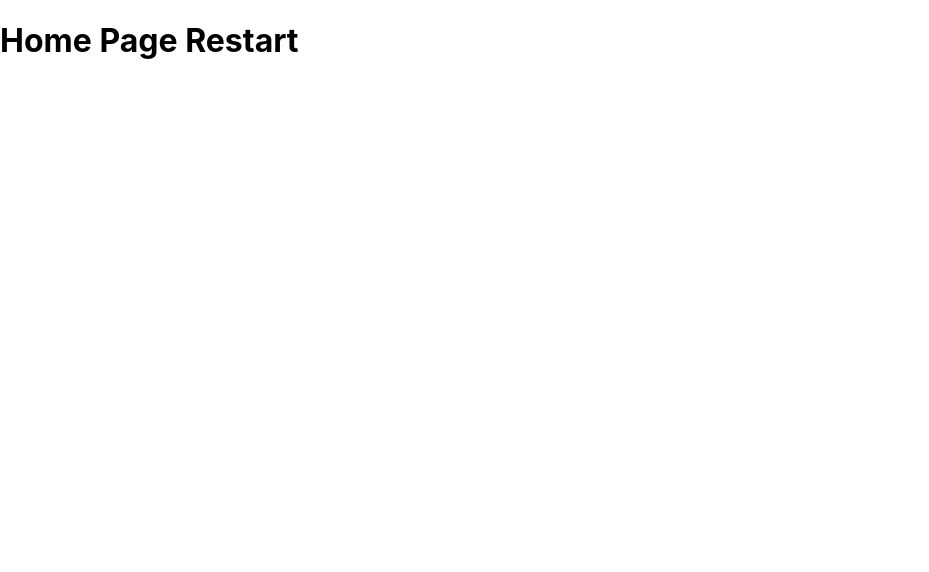
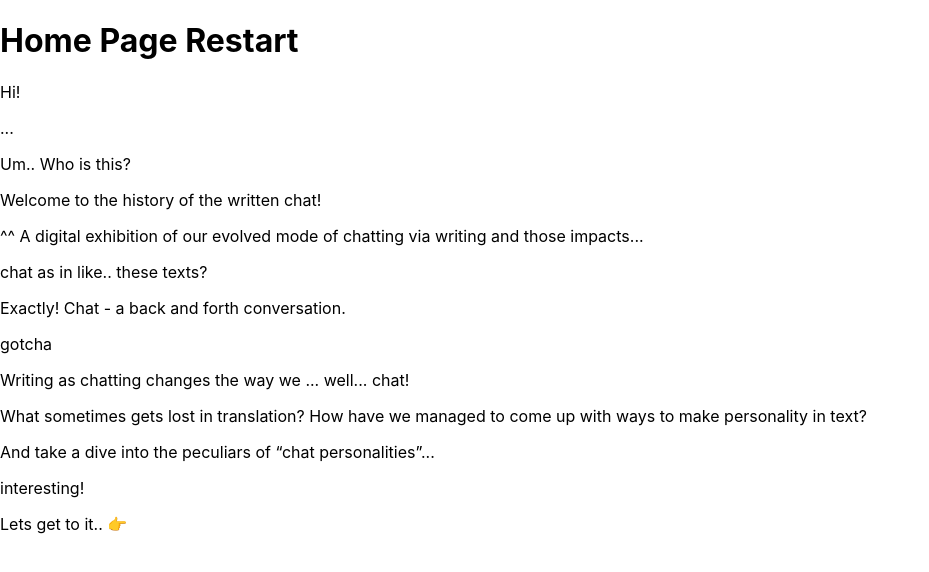
Before and after one commit to harrydnewman/augmenting-final, a React (Vite) app: page /homepage in a window 1280 px wide. Shown: the top 572 px of the page, without its empty margins (0-929 px from the left). Built offline with nearby package versions, Linux system fonts and the light colour scheme.

Commit message:
incoming and outgoing bubble messages

```diff
--- a/src/components/NewHomePage/IncomingBubble.jsx
+++ b/src/components/NewHomePage/IncomingBubble.jsx
@@ -1,9 +1,9 @@
 import styles from '../../styles/NewHomePage.module.css'
 
-export default function IncomingBubble(){
+export default function IncomingBubble({text}){
     return (
         <div>
-            <h1>IncomingBubble</h1>
+            <p>{text}</p>
         </div>
     )
 }
--- a/src/components/NewHomePage/OutgoingBubble.jsx
+++ b/src/components/NewHomePage/OutgoingBubble.jsx
@@ -1,9 +1,9 @@
 import styles from '../../styles/NewHomePage.module.css'
-
-export default function OutgoingBubble(){
+// look at home message bubble for styling stuff!!!
+export default function OutgoingBubble({text}){
     return (
         <div>
-            <h1>IncomingBubble</h1>
+            <p>{text}</p>
         </div>
     )
 }
--- a/src/pages/HomePageRestart.jsx
+++ b/src/pages/HomePageRestart.jsx
@@ -1,10 +1,29 @@
 import styles from '../styles/NewHomePage.module.css'
 
+import OutgoingBubble from '../components/NewHomePage/OutgoingBubble'
+import IncomingBubble from '../components/NewHomePage/IncomingBubble'
 
 export default function HomePageRestart(){
     return (
         <div>
             <h1>Home Page Restart</h1>
+
+            <IncomingBubble text={"Hi!"}/>
+            <IncomingBubble text={"..."}/>
+            <OutgoingBubble text={"Um.. Who is this?"}/>
+            <IncomingBubble text={"Welcome to the history of the written chat!"}/>
+            <IncomingBubble text={"^^ A digital exhibition of our evolved mode of chatting via writing and those impacts..."}/>
+            <OutgoingBubble text={"chat as in like.. these texts?"}/>
+            <IncomingBubble text={"Exactly! Chat - a back and forth conversation."}/>
+            <OutgoingBubble text={"gotcha"}/>
+            <IncomingBubble text={"Writing as chatting changes the way we ... well... chat! "}/>
+            <IncomingBubble text={"What sometimes gets lost in translation? How have we managed to come up with ways to make personality in text?"}/>
+            <IncomingBubble text={"And take a dive into the peculiars of “chat personalities”..."}/>
+            <OutgoingBubble text={"interesting!"}/>
+            <IncomingBubble text={"Lets get to it.. 👉"}/>
+
+
+
 
             {/* create incoming chat bubble */}
             {/* create outgoing chat bubble */}
```
